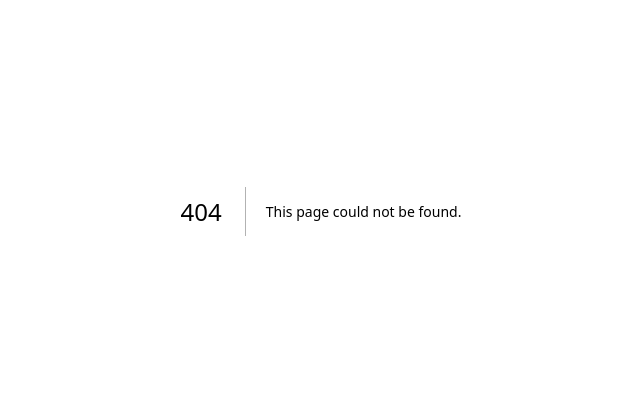
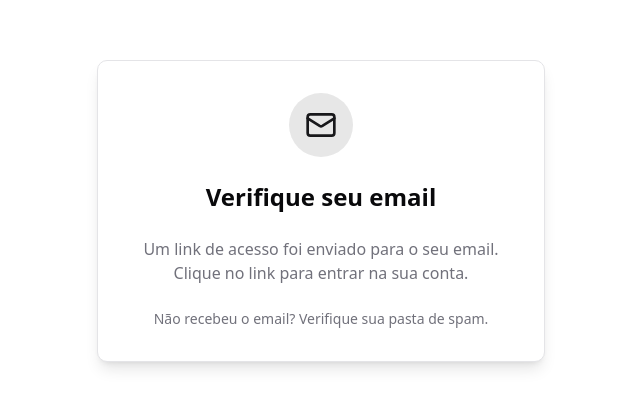
Before and after one commit to jhiltonsantos/subscrip, a Next.js app: page /login/verify in a window 1280 px wide. Before the commit this address had no page. Shown: the part 189-596 px from the top of the page, without its empty margins (319-959 px from the left). Built offline with nearby package versions, Linux system fonts and the light colour scheme.

Commit message:
feat(client): add email verification page with magic link instructions

```diff
--- /dev/null
+++ b/src/app/login/verify/page.tsx
@@ -0,0 +1,24 @@
+import { Mail } from "lucide-react"
+
+export default function VerifyRequestPage() {
+  return (
+    <div className="flex min-h-screen items-center justify-center">
+      <div className="mx-auto flex w-full max-w-md flex-col items-center space-y-6 rounded-lg border bg-card p-8 text-center shadow-lg">
+        <div className="flex h-16 w-16 items-center justify-center rounded-full bg-primary/10">
+          <Mail className="h-8 w-8 text-primary" />
+        </div>
+
+        <h1 className="text-2xl font-bold">Verifique seu email</h1>
+
+        <p className="text-muted-foreground">
+          Um link de acesso foi enviado para o seu email.
+          Clique no link para entrar na sua conta.
+        </p>
+
+        <p className="text-sm text-muted-foreground">
+          Não recebeu o email? Verifique sua pasta de spam.
+        </p>
+      </div>
+    </div>
+  )
+}
```
